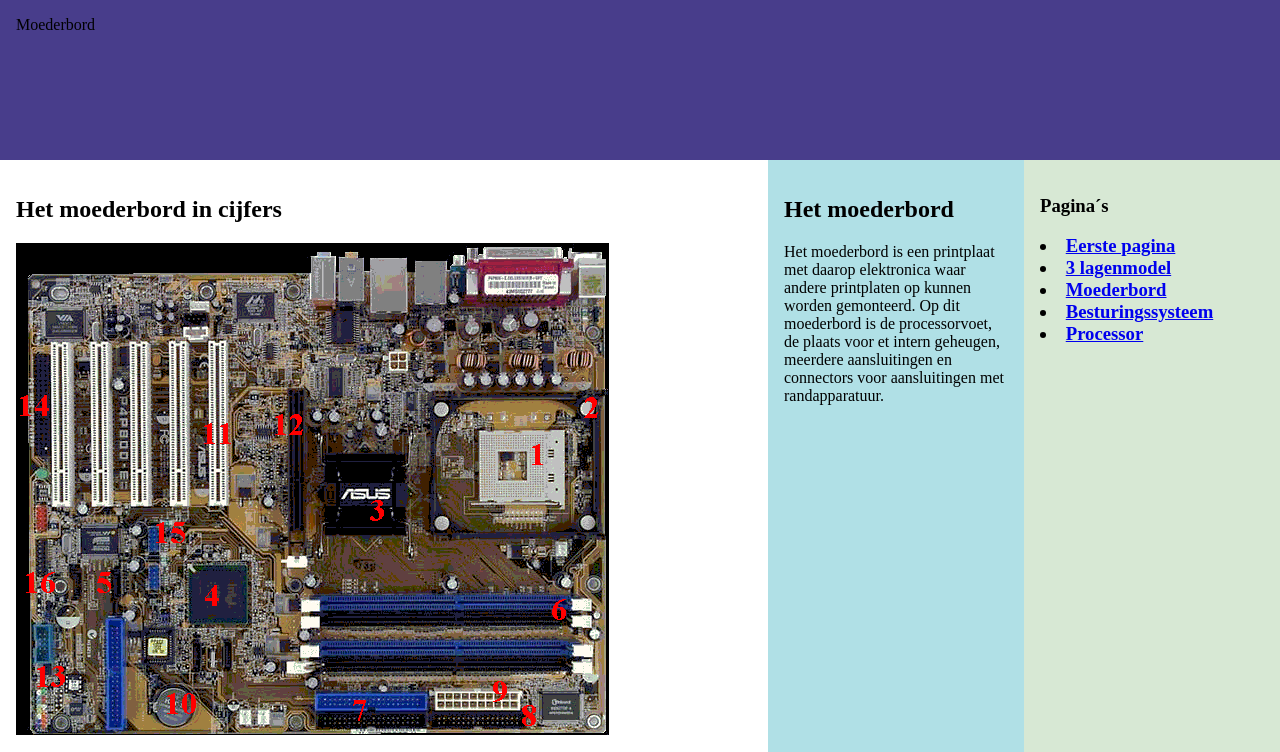
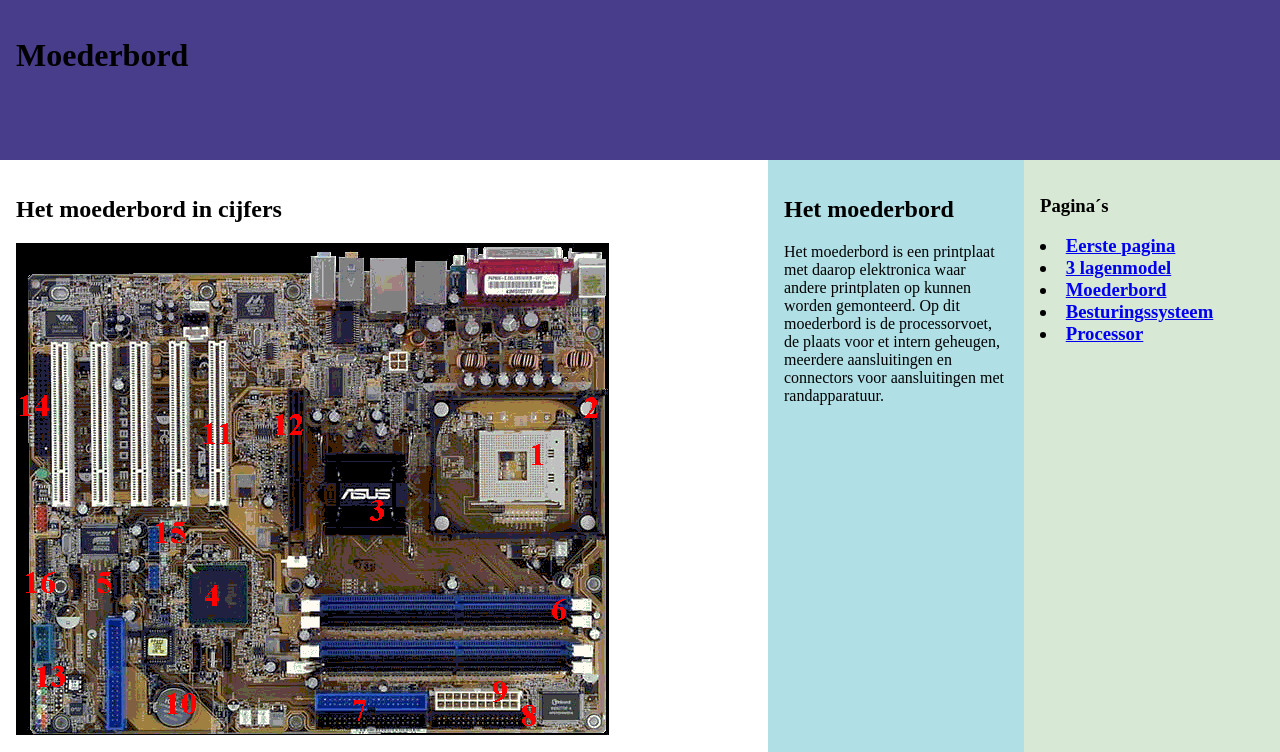
Before and after one commit to 118219/118219.Github.io, a plain HTML site: page moederbord.html in a window 1280 px wide. Shown: the top 752 px of the page. Drawn offline with Linux system fonts and the light colour scheme.

Commit message:
Update moederbord.html

```diff
--- a/moederbord.html
+++ b/moederbord.html
@@ -39,7 +39,7 @@
   }
 </style>
 <body>
-  <header>Moederbord</header>
+ <header><h1>Moederbord</h1></header>
   <div id="main">
    <article>  <p><h2> Het moederbord in cijfers </h2></p>
      <p><img src="./atx_moederbord.gif"></p>
```
